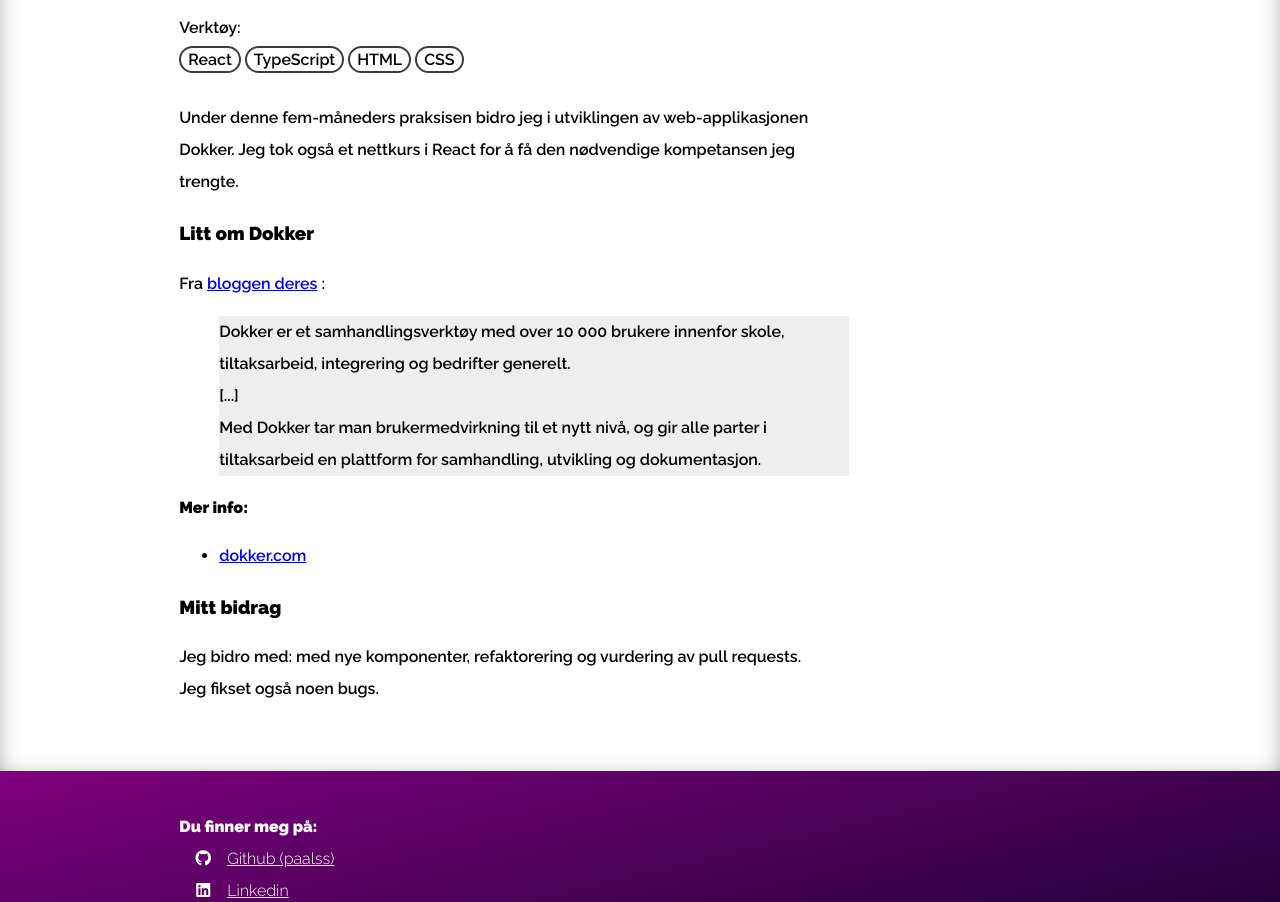
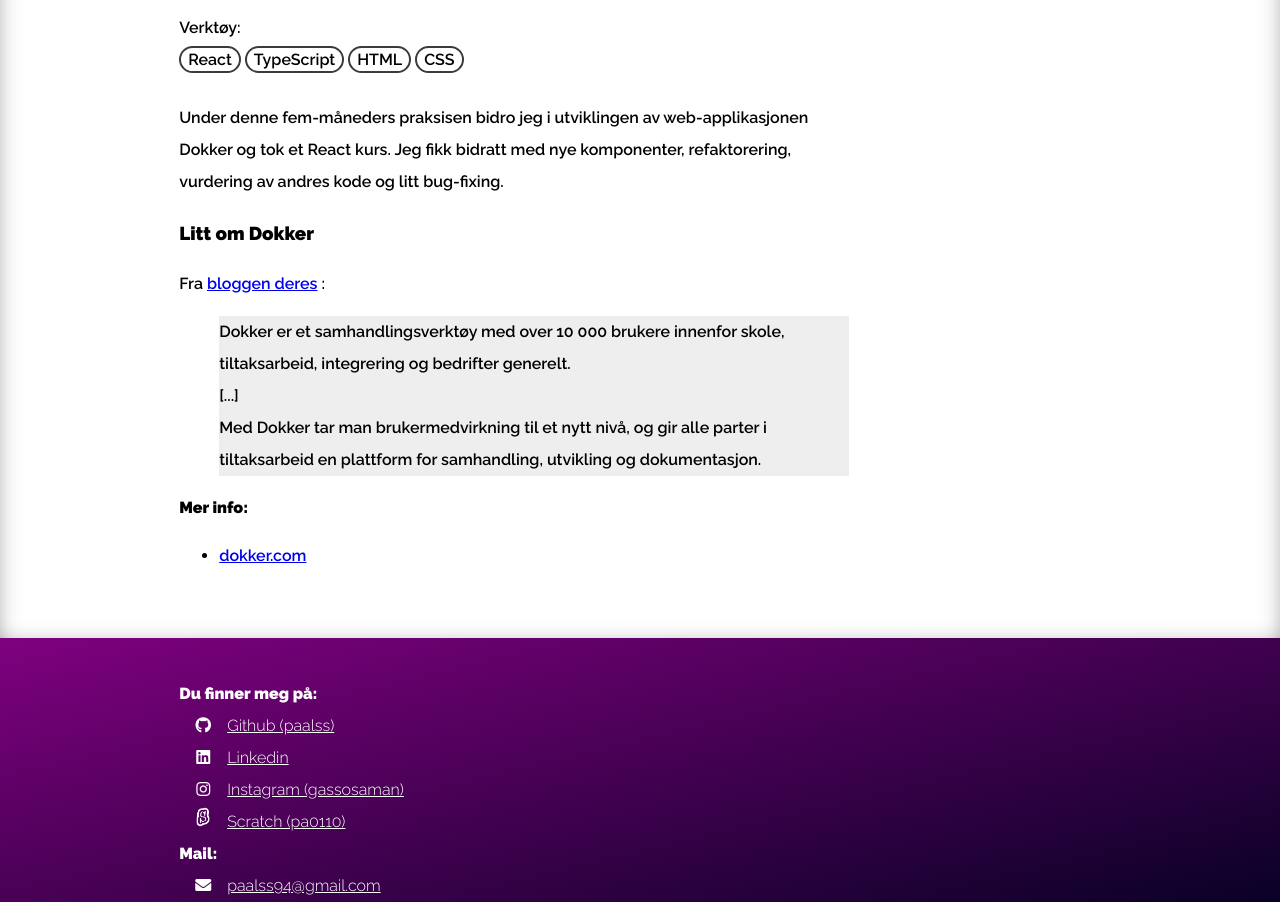
Before and after one commit to paalss/portfolio, a React (Create React App) app: page /portfolio/webwork/dokker in a window 1280 px wide. Shown: the part 1009-1911 px from the top of the page. Built offline with nearby package versions, Linux system fonts and the light colour scheme.

Commit message:
oppdaterte dokker tekst igjen

```diff
--- a/src/pages/Dokker.js
+++ b/src/pages/Dokker.js
@@ -29,9 +29,14 @@
       </h2>
       <p>
         Under denne fem-måneders praksisen bidro jeg i utviklingen av
-        web-applikasjonen Dokker. Jeg tok også et nettkurs i React for å få den
-        nødvendige kompetansen jeg trengte.
+        web-applikasjonen Dokker og tok et React kurs. Jeg fikk bidratt med nye
+        komponenter, refaktorering, vurdering av andres kode og litt bug-fixing.
       </p>
+      {/* <p>
+        De fire første månedene av praksisen tok jeg et nettkurs i React for å
+        få den nødvendige kompetansen jeg trengte. Mot slutten av juni begynte
+        jeg å bidra på Dokker-koden.
+      </p> */}
       <h3>Litt om Dokker</h3>
       <p>
         Fra <a href="https://www.dokker.com/nb/blog">bloggen deres</a> :
@@ -55,11 +60,6 @@
           <a href="https://www.dokker.com/nb">dokker.com</a>
         </li>
       </ul>
-      <h3>Mitt bidrag</h3>
-      <p>
-        Jeg bidro med: med nye komponenter, refaktorering og vurdering av
-        pull requests. Jeg fikset også noen bugs.
-      </p>
     </>
   );
 }
```
